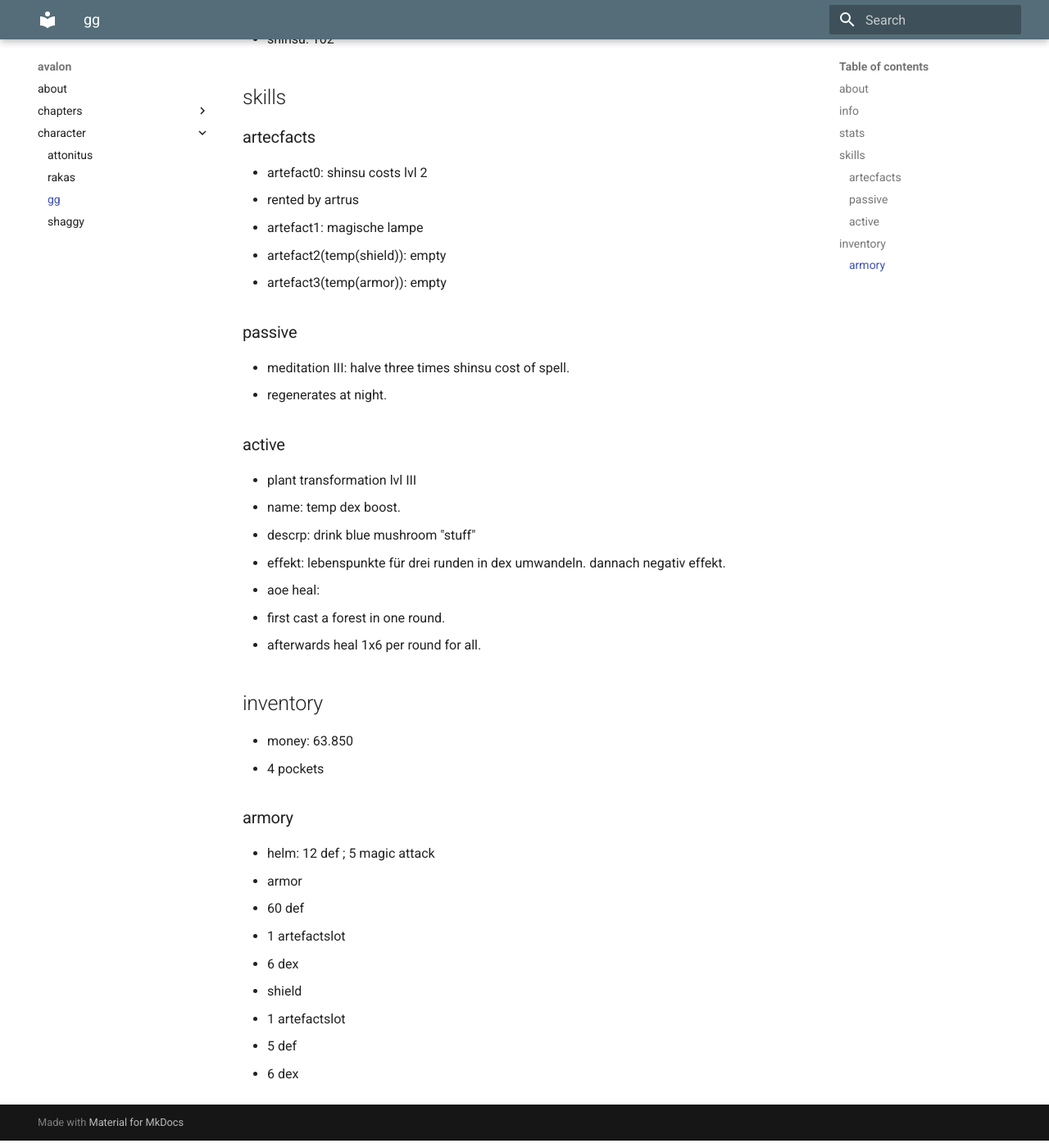
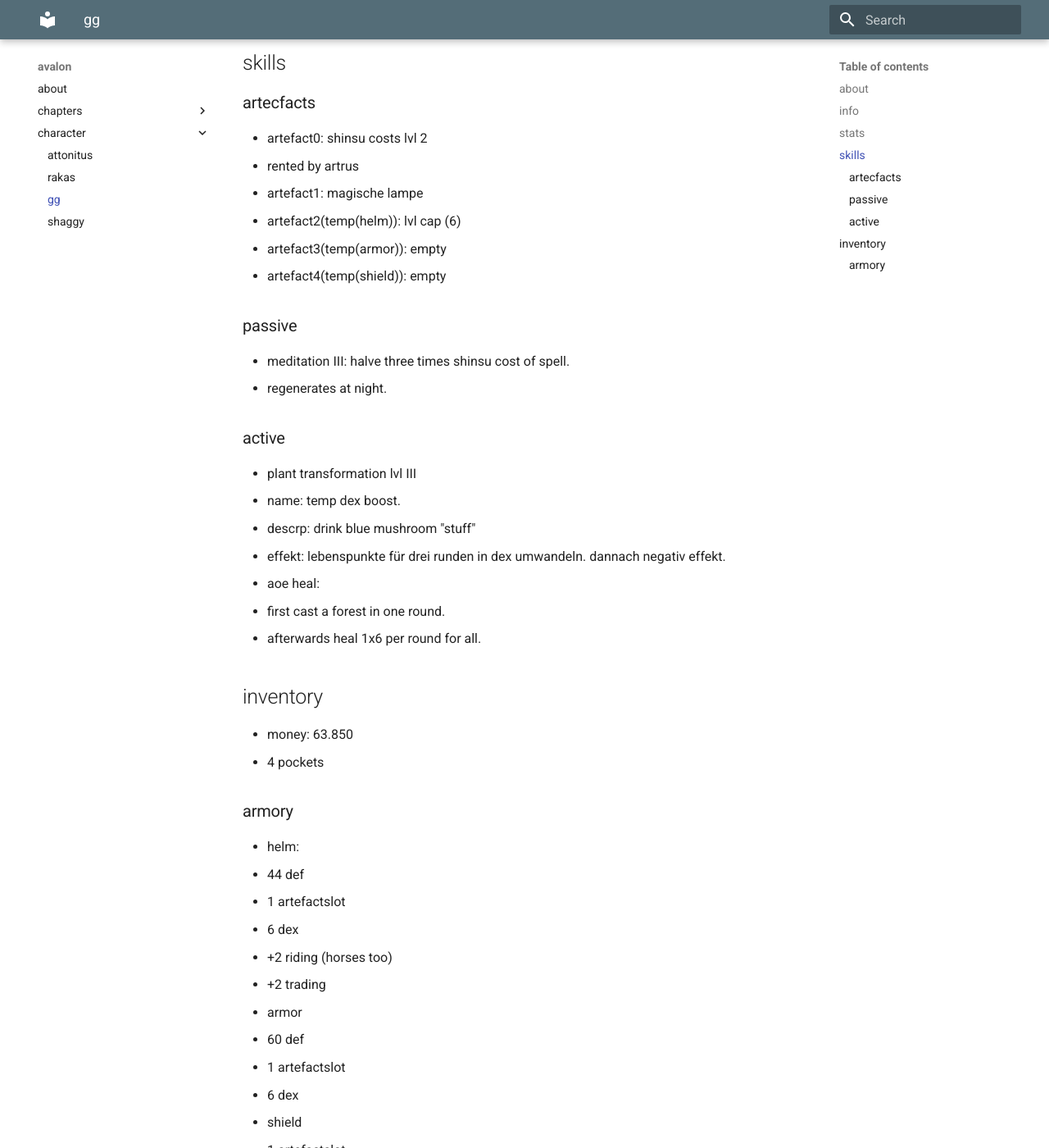
Before and after one commit to mkdocs-pnp/avalon, an MkDocs documentation site: the page built from docs/character/gustavo_ganso.md, in a window 1280 px wide and 1400 px high, scrolled down 731 px. Shown: the whole window at 82% size. Built offline with MkDocs 1.6.1 and Material for MkDocs 9.7.7, drawn with Linux system fonts in a browser that asks for light colours; some of the changed text lies outside the part shown.

Commit message:
Update gustavo_ganso.md

```diff
--- a/docs/character/gustavo_ganso.md
+++ b/docs/character/gustavo_ganso.md
@@ -28,8 +26,9 @@
 * artefact0: shinsu costs lvl 2
   * rented by artrus
 * artefact1: magische lampe
-* artefact2(temp(shield)): empty
+* artefact2(temp(helm)): lvl cap (6)
 * artefact3(temp(armor)): empty
+* artefact4(temp(shield)): empty
 
 ### passive
 
@@ -53,7 +52,12 @@
 
 ### armory
 
-* helm: 12 def ; 5 magic attack
+* helm:
+  * 44 def
+  * 1 artefactslot
+  * 6 dex
+  * +2 riding (horses too)
+  * +2 trading
 * armor
   * 60 def
   * 1 artefactslot
```
Also changed, not shown: other parts of docs/character/gustavo_ganso.md (+0 -2 lines).
